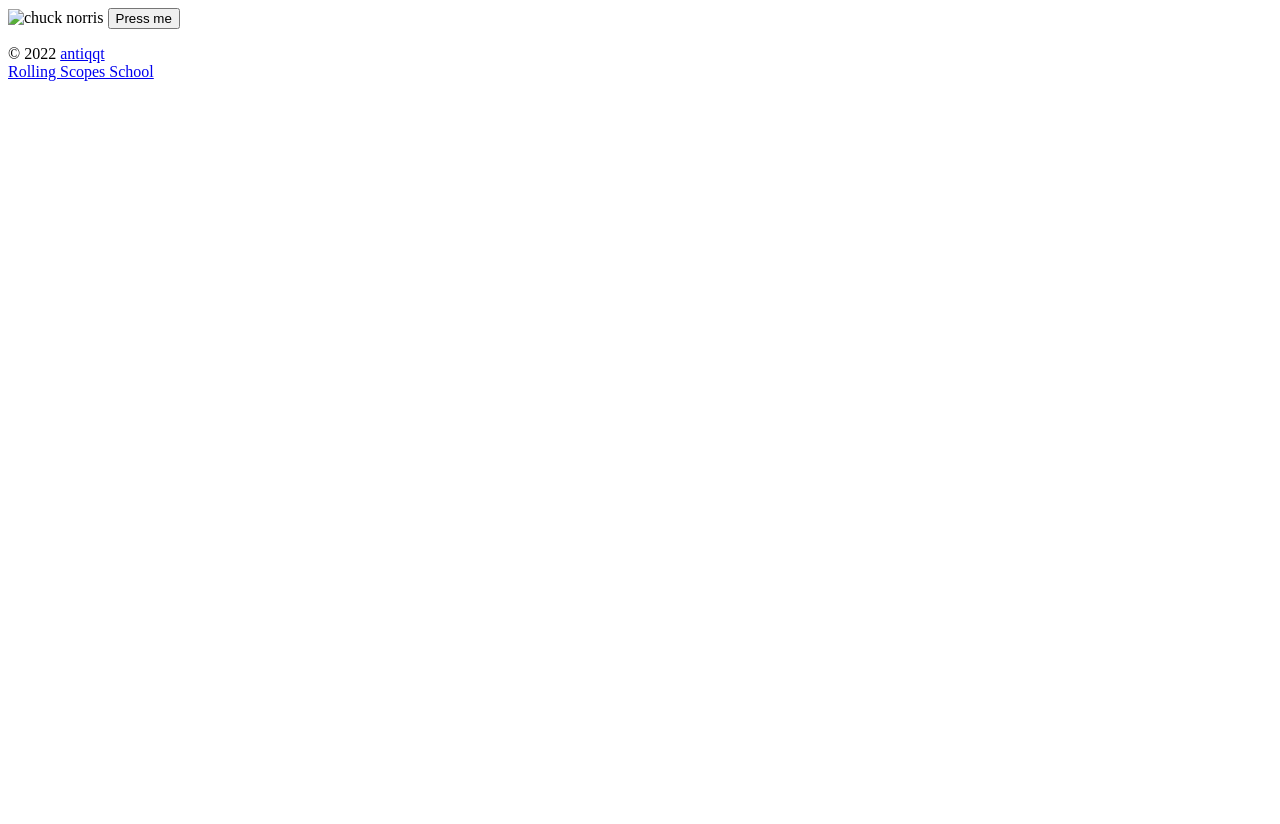
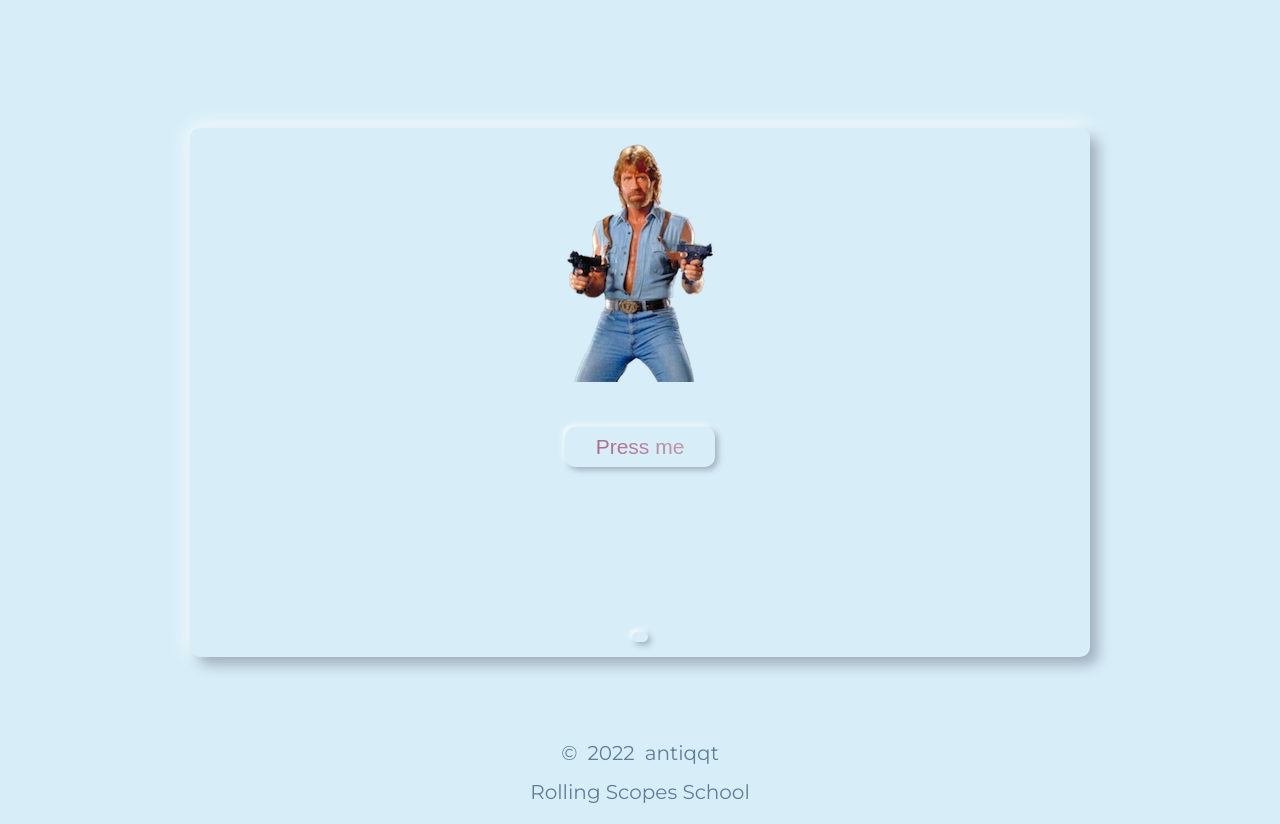
Before and after one commit to antiqqt/Stage0, a website: page random-jokes/index.html in a window 1280 px wide. Before the commit the page ends 800 px from the top, so only its background shows below. Drawn offline with nearby package versions, Linux system fonts and the light colour scheme; files that its build step writes are made by us from their sources; the site is published under a folder, as on GitHub Pages, so addresses that start at the root find nothing; no server answers.

Commit message:
fix: fix paths for files

```diff
--- a/random-jokes/index.html
+++ b/random-jokes/index.html
@@ -10,7 +10,7 @@
     <!-- Favicon -->
     <link
       rel="shortcut icon"
-      href="/assets/svg/favicon.png"
+      href="assets/svg/favicon.png"
       type="image/x-icon"
     />
     <!-- Fonts -->
@@ -21,14 +21,14 @@
       rel="stylesheet"
     />
     <!-- Styles -->
-    <link rel="stylesheet" href="/stylesheets/main/main.css" />
+    <link rel="stylesheet" href="stylesheets/main/main.css" />
   </head>
   <body class="body">
     <!-- Main -->
     <main class="main">
       <div class="container container-main">
         <div class="content-block">
-          <img class="img" src="/assets/img/chuck.png" alt="chuck norris" />
+          <img class="img" src="assets/img/chuck.png" alt="chuck norris" />
           <button class="button get-quote" type="button">Press me</button>
           <p class="quote">
           </p>
--- a/random-jokes/index.js
+++ b/random-jokes/index.js
@@ -9,7 +9,6 @@ async function getData() {
   showData(data);
   // Change text to be shared
   changeSharedText(data);
-  console.log(data);
 }
 getData();
 
```
